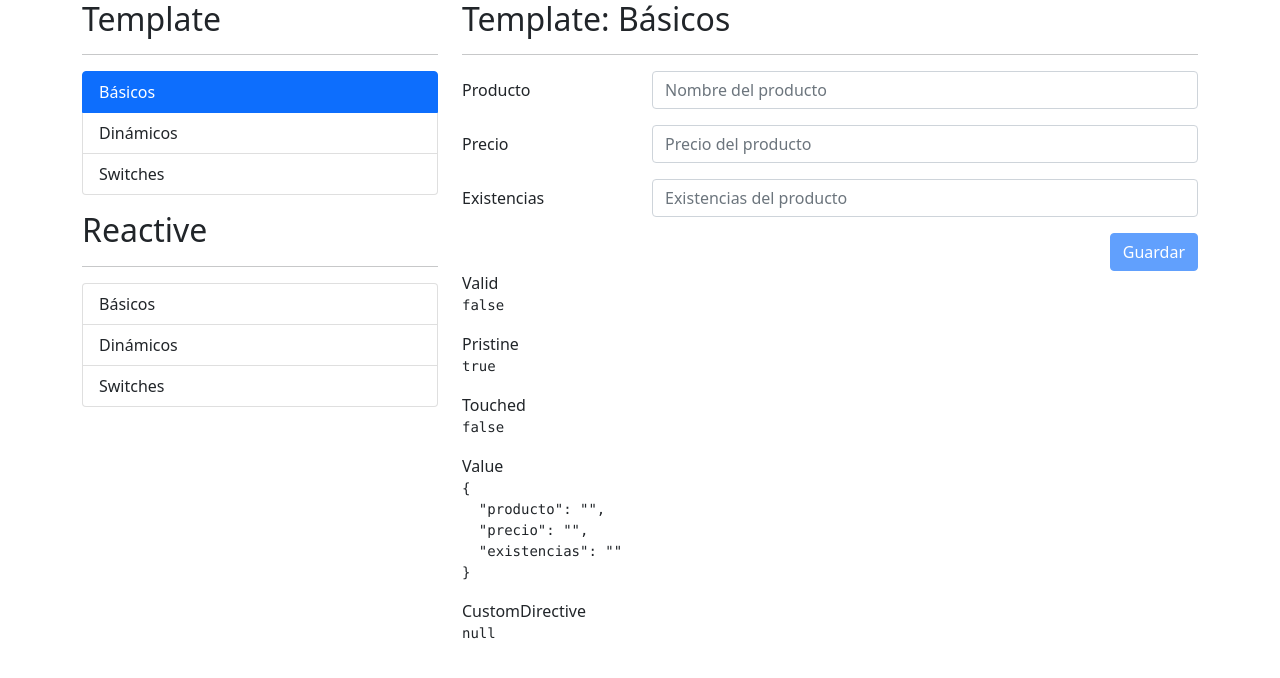
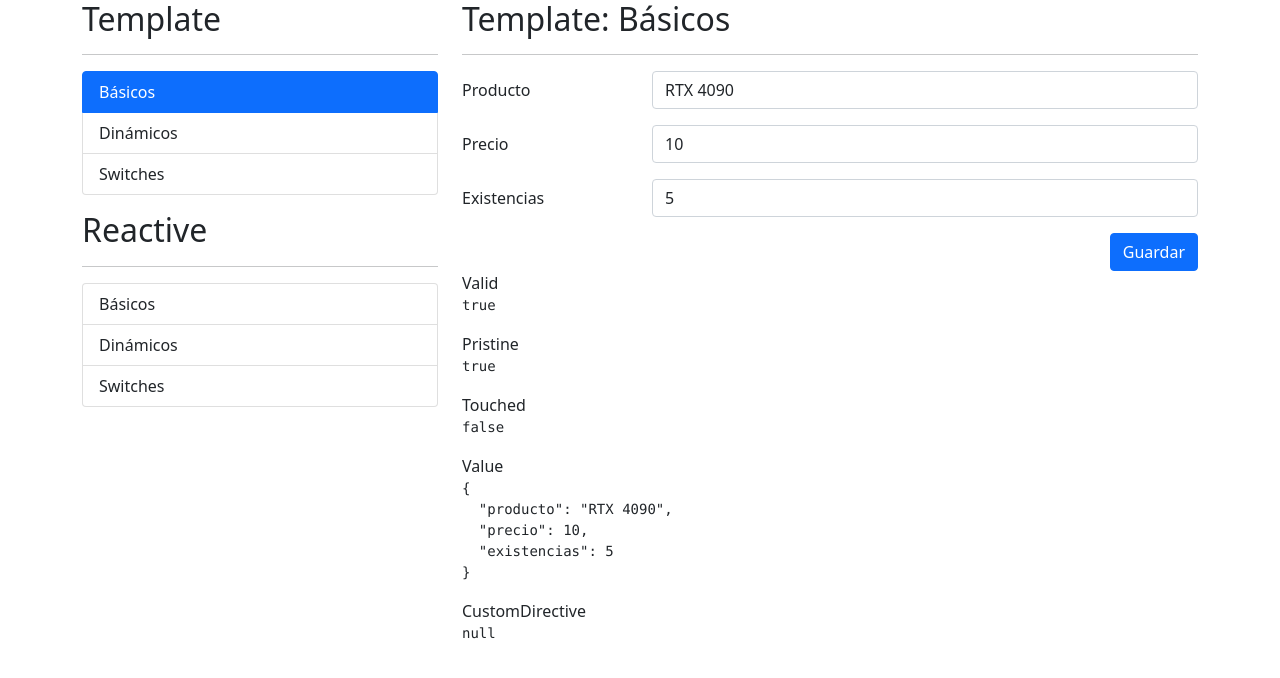
Before and after one commit to IsidroSE/formulariosApp, an Angular app: page /template/basicos in a window 1280 px wide. Shown: the top 678 px of the page. Built offline with nearby package versions, Linux system fonts and the light colour scheme.

Commit message:
add default values and reset form when submit

```diff
--- a/src/app/template/basicos/basicos.component.html
+++ b/src/app/template/basicos/basicos.component.html
@@ -20,6 +20,7 @@
                         placeholder="Nombre del producto"
                         ngModel
                         name="producto"
+                        [ngModel]="initForm.producto"
                         required
                         minlength="3">
 
@@ -42,6 +43,7 @@
                         placeholder="Precio del producto"
                         ngModel
                         name="precio"
+                        [ngModel]="initForm.precio"
                         required
                         min="0"/>
 
@@ -64,6 +66,7 @@
                         placeholder="Existencias del producto"
                         ngModel
                         name="existencias"
+                        [ngModel]="initForm.existencias"
                         customMin
                         [minimo]="0"/>
 
--- a/src/app/template/basicos/basicos.component.ts
+++ b/src/app/template/basicos/basicos.component.ts
@@ -11,6 +11,12 @@ export class BasicosComponent implements OnInit {
 
   @ViewChild('miFormulario')
   miFormulario!: NgForm;
+
+  initForm = {
+    producto: 'RTX 4090',
+    precio: 10,
+    existencias: 5
+  }
 
   constructor() { }
 
@@ -35,6 +41,12 @@ export class BasicosComponent implements OnInit {
 
   guardar() {
     console.log(this.miFormulario);
+
+    this.miFormulario.resetForm({
+      producto: 'algo',
+      precio: 0,
+      existencias: 0
+    });
   }
 
 }
```
